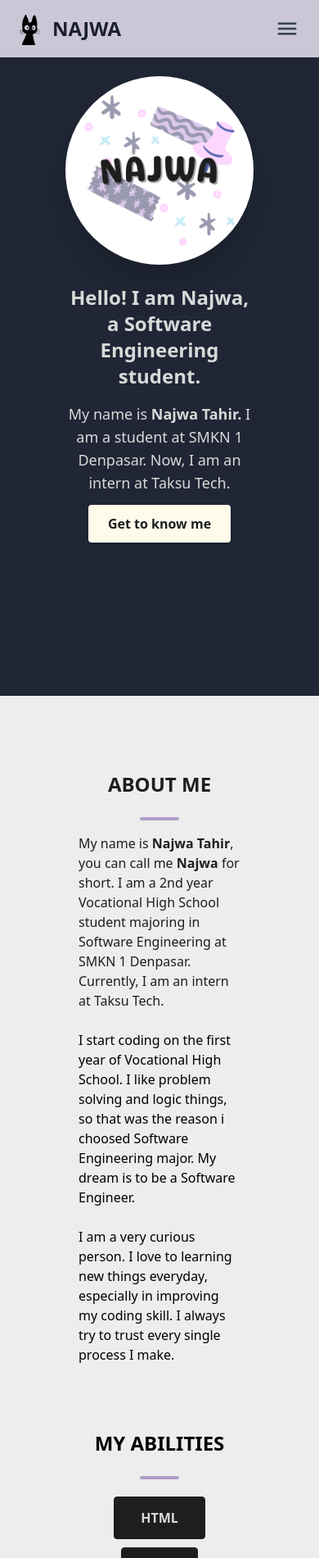
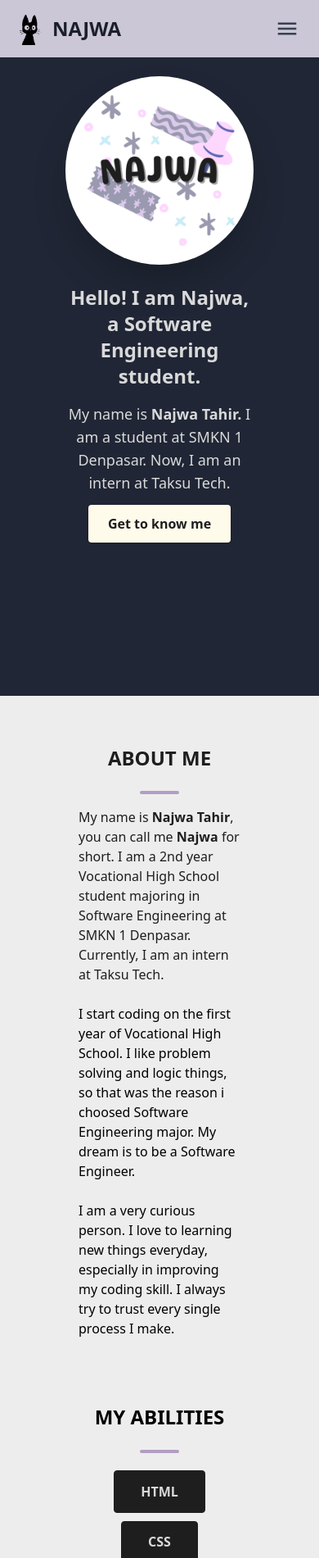
Before and after one commit to najwatahir/portfolio, a Next.js app: page / in a window 390 px wide. Shown: the top 1901 px of the page at 82% size. Built offline with nearby package versions, Linux system fonts and the light colour scheme.

Commit message:
Update AboutPage.tsx

```diff
--- a/components/AboutPage.tsx
+++ b/components/AboutPage.tsx
@@ -12,8 +12,8 @@ const skills = [
 
 const AboutPage = () => {
     return (
-        <section id="about" className="pt-8 mt-0 pb-6">
-            <div className="bg-[#EDEDED] pt-10 md:pt-12 md:pb-5 p-24">
+        <section id="about" className="pt-5 mt-0 pb-6 bg-[#F1F1F1]">
+            <div className="bg-[#EDEDED] pt-5 md:pt-12 md:pb-5 p-24">
                 <div className="flex flex-col pt-5 space-y-10 items-stretch justify-center align-top md:space-x-10 md:space-y-0 md:p-4 md:flex-row md:text-left">
                     <div className="md:w-1/2 ">
                         <h1 className="text-center text-2xl md:text-4xl font-bold mb-6 md:text-center text-[#1E1E1E] font-['Concert One']">
```
